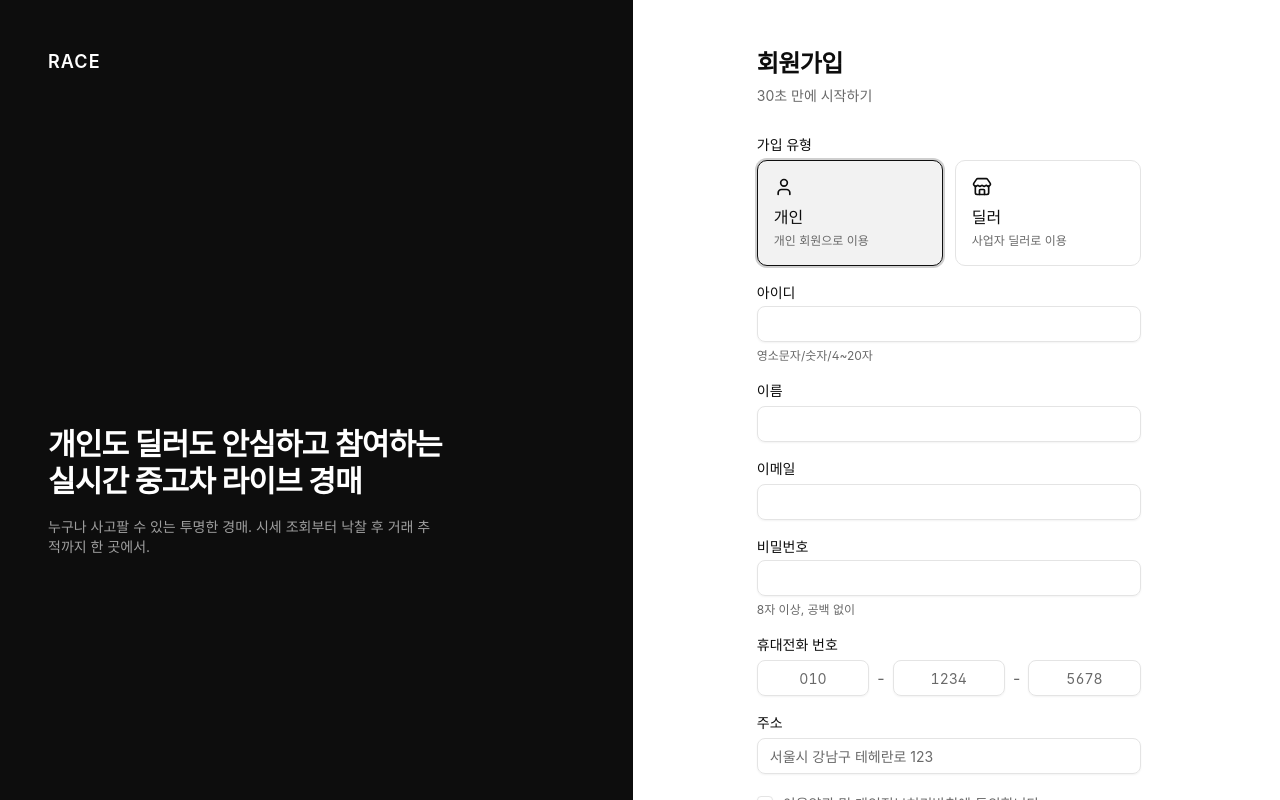
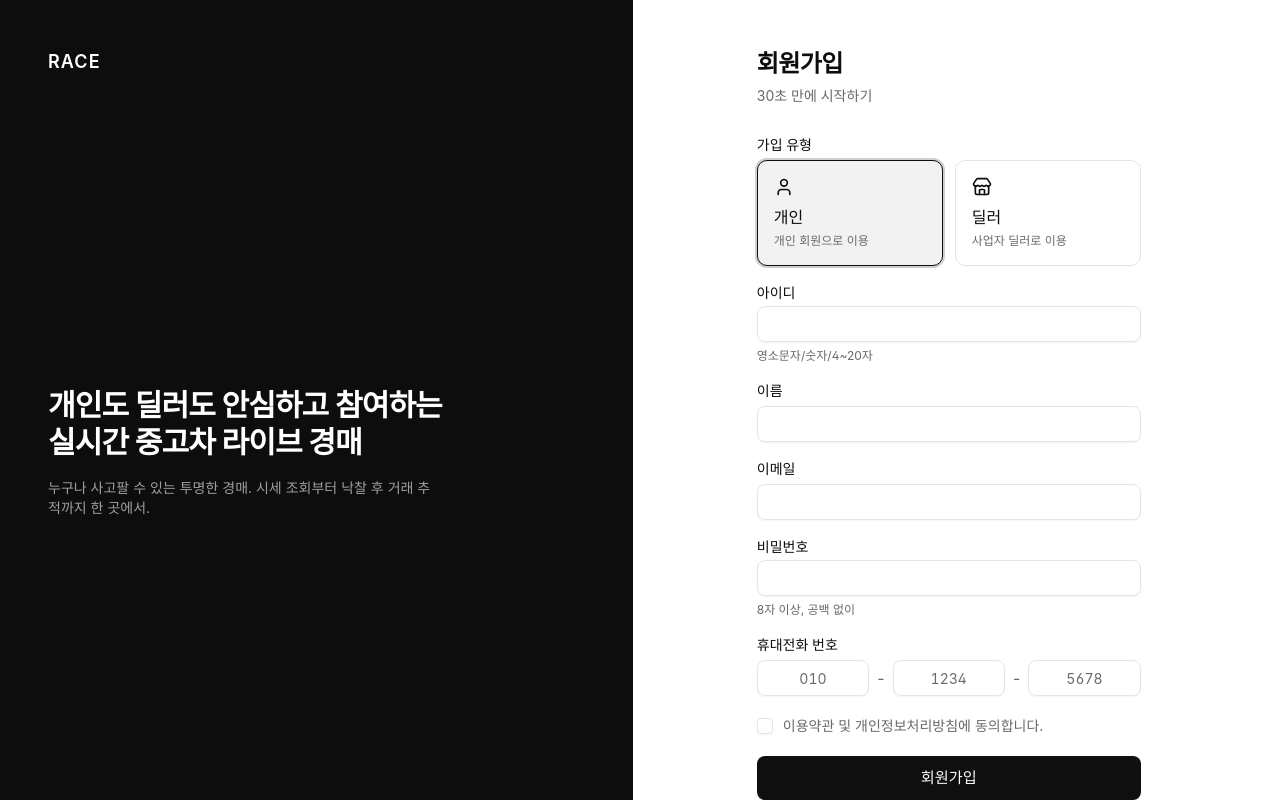
Before and after one commit to softeerbootcamp-8th/WEB-Team1-F1, a React (Vite) app in the folder frontend/: page /signup in a window 1280 px wide. Shown: the top 800 px of the page. Built offline with nearby package versions, Linux system fonts and the light colour scheme; no server answers; a web font is replaced by a local one.

Commit message:
[refactor] 회원가입 화면에서 주소 입력 제거
signup-page
- 주소 입력 칸과 폼 초기값 제거

api
- SignUpPayload에서 address 필드 제거

Related #159

```diff
--- a/frontend/src/features/auth/api.ts
+++ b/frontend/src/features/auth/api.ts
@@ -18,7 +18,6 @@ export interface SignUpPayload {
   password: string
   realName: string
   phone: string
-  address: string
   role: SelfSignUpRole
 }
 
--- a/frontend/src/features/auth/pages/signup-page.tsx
+++ b/frontend/src/features/auth/pages/signup-page.tsx
@@ -19,7 +19,6 @@ const INITIAL_FORM = {
   email: '',
   password: '',
   realName: '',
-  address: '',
 }
 
 const onlyDigits = (value: string) => value.replace(/\D/g, '')
@@ -187,18 +186,6 @@ export function SignupPage() {
             />
           </div>
         </div>
-        <div className="space-y-2">
-          <Label htmlFor="address">{role === 'DEALER' ? '사업장 주소' : '주소'}</Label>
-          <Input
-            id="address"
-            autoComplete="street-address"
-            value={form.address}
-            onChange={set('address')}
-            placeholder="서울시 강남구 테헤란로 123"
-            maxLength={255}
-            required
-          />
-        </div>
         <label className="flex items-start gap-2.5 text-sm">
           <Checkbox
             checked={agree}
```
